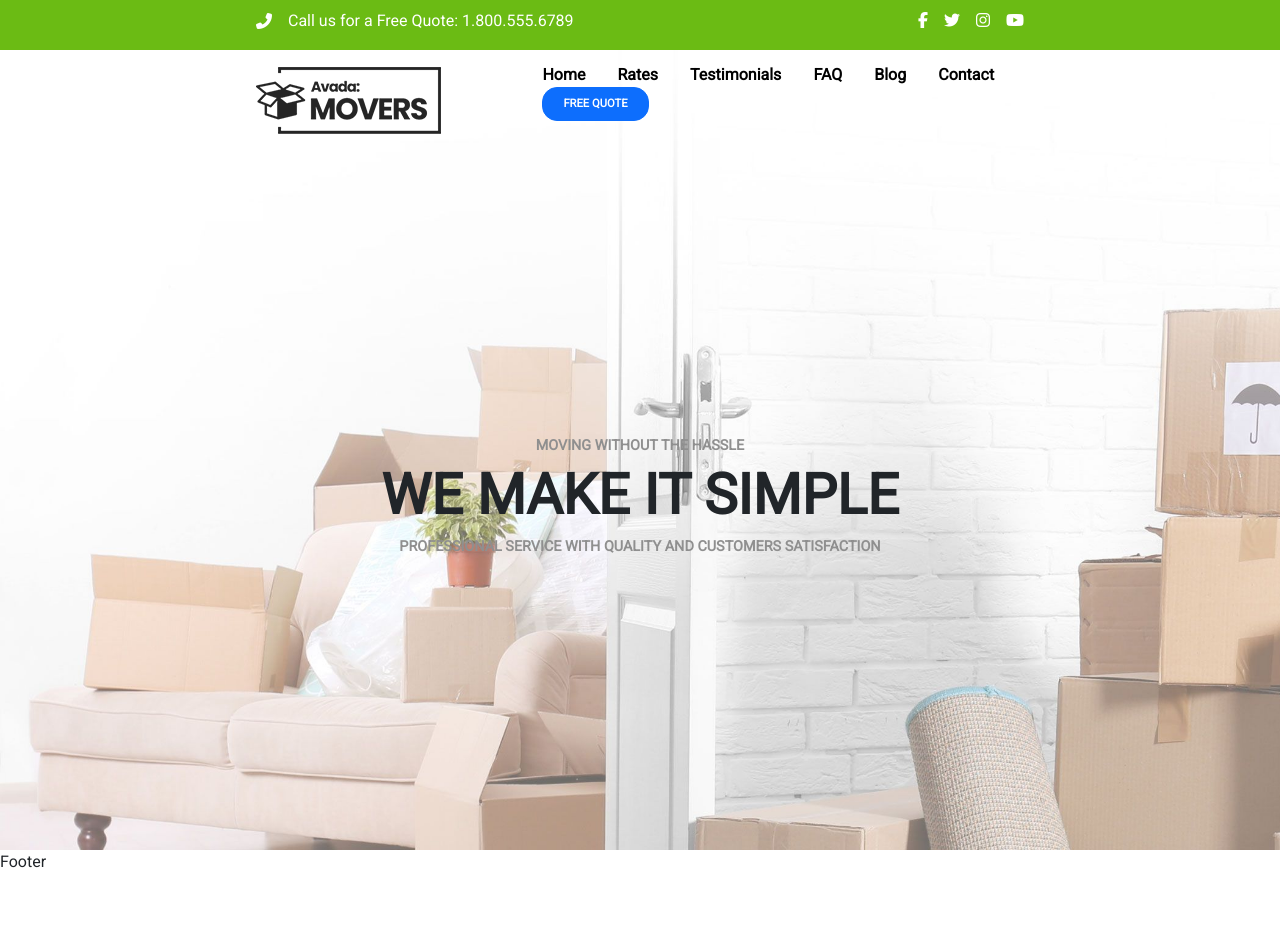
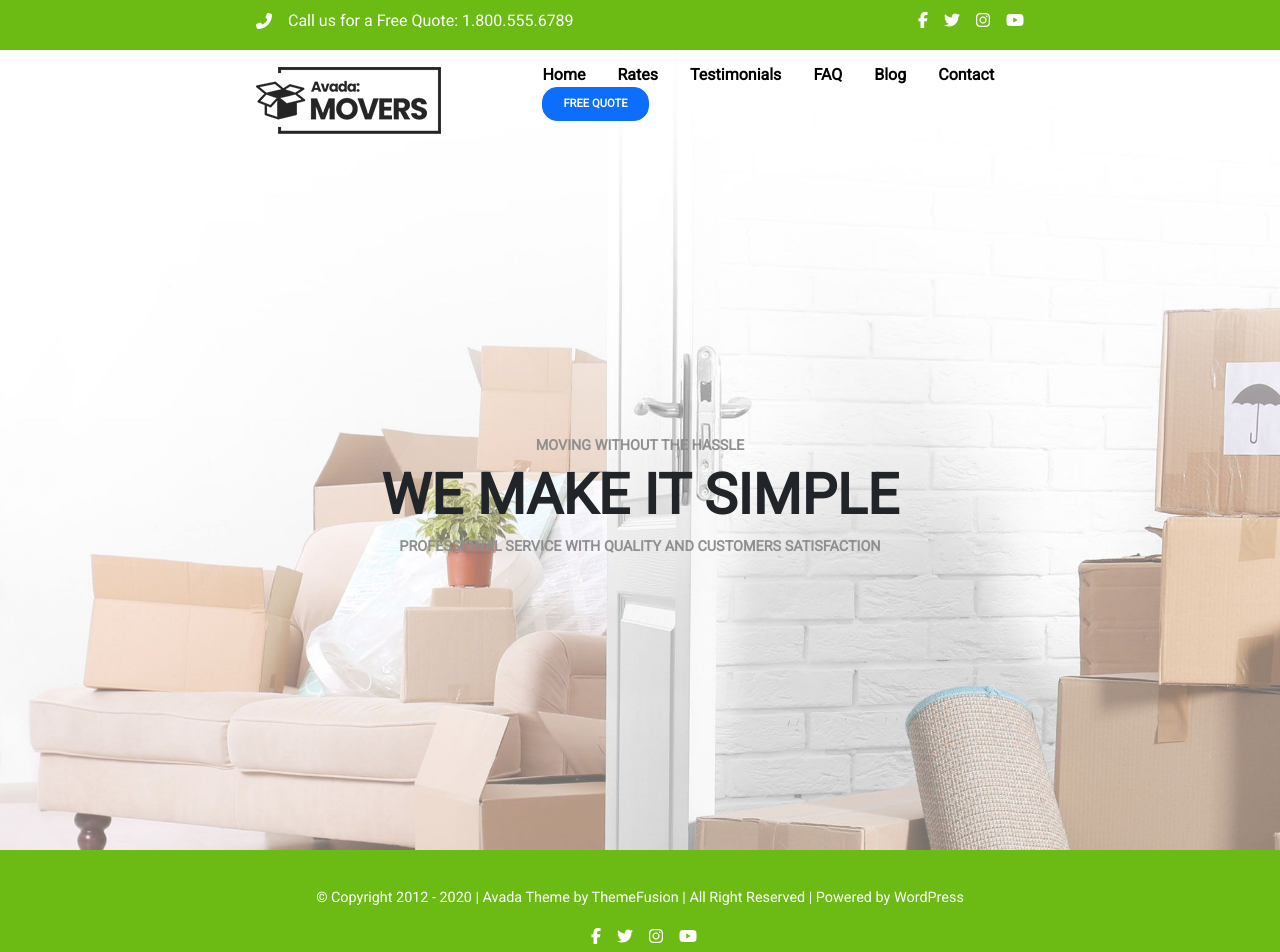
Before and after one commit to Shinrael/proj-html-vuejs, a Vue app: page / in a window 1280 px wide. Shown: the top 952 px of the page. Before the commit the page ends 874 px from the top, so only its background shows below. Built offline with nearby package versions, Linux system fonts and the light colour scheme.

Commit message:
[add] footer

```diff
--- a/src/components/Footer.vue
+++ b/src/components/Footer.vue
@@ -5,6 +5,24 @@ import { store } from '../data/store'
     data(){
       return{
         store,
+        socialIcon : [
+    {
+      icon: 'fa-brands fa-facebook-f',
+      title: 'Facebook'
+    },
+    {
+      icon: 'fa-brands fa-twitter',
+      title: 'Twitter'
+    },
+    {
+      icon:'fa-brands fa-instagram',
+      title: 'Instagram'
+    },
+    {
+      icon: 'fa-brands fa-youtube',
+      title: 'Youtube'
+    }
+  ],
       }
     }
   }
@@ -12,13 +30,45 @@ import { store } from '../data/store'
 
 
 <template>
-  <div>
-    Footer
-  </div>
+  <footer class="d-flex justify-content-center ">
+    <div class="footer-container text-white ">
+      <div class="footer-top d-flex justify-content-center align-items-end">
+        <p> &copy Copyright 2012 - 2020 | Avada Theme by ThemeFusion | All Right Reserved | Powered by WordPress</p>
+      </div>
+      <div class="footer-down d-flex justify-content-center align-items-start">
+        <ul class="list-inline ">
+          <li
+              v-for="icon in socialIcon"
+              :key="icon.title"
+              class="list-unstyled list-inline-item ms-2">
+              <a class="text-white" href="#"><i :class="icon.icon"></i></a>
+            </li>
+        </ul>
+      </div>
+    </div>
+  </footer>
 </template>
 
 
 
 <style lang="scss" scoped>
+footer{
+  height: 150px;
+  background-color: #6bbb14;
+  .footer-container{
+    width: 60%;
+    .footer-top{
+      width: 100%;
+      height: 50%;
+      p{
+        font-size: .9rem;
 
+      }
+    }
+    .footer-down{
+      width: 100%;
+      height: 50%;
+    }
+  }
+}
 </style>
```
